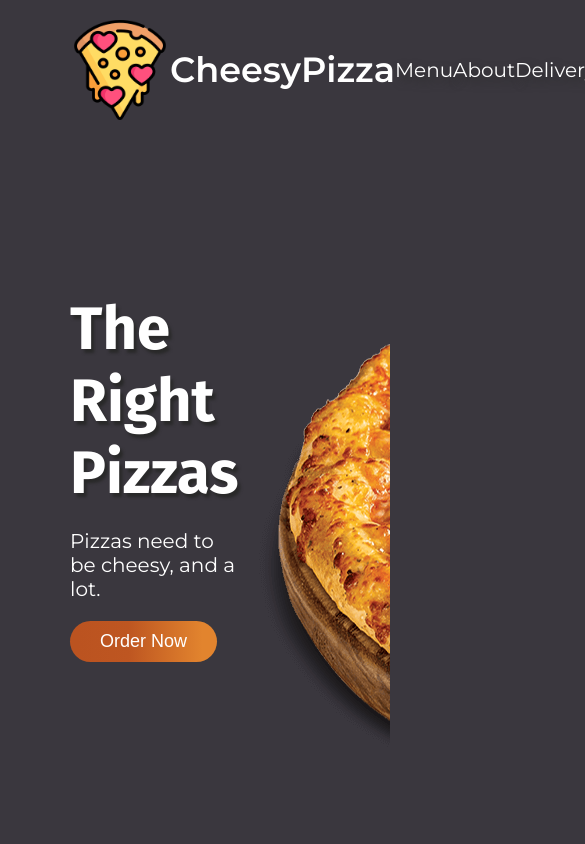
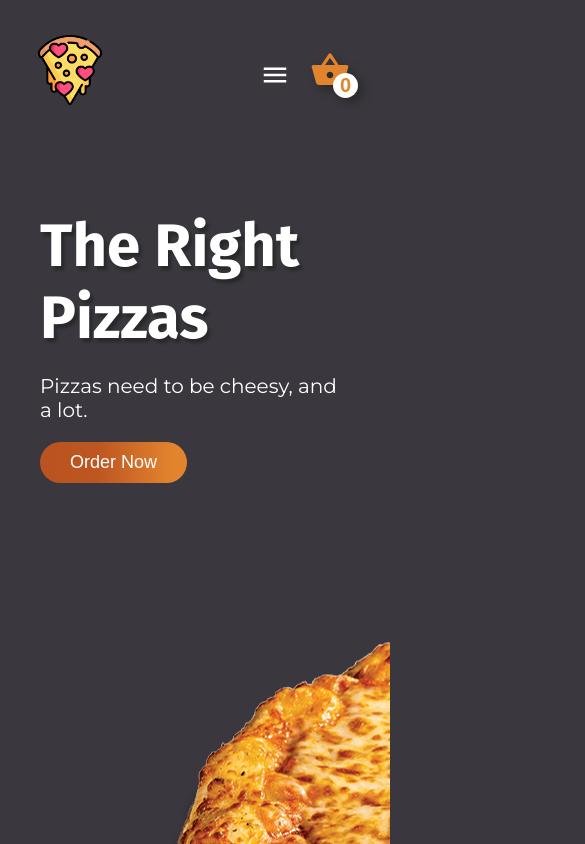
Before and after one commit to OdearOgy/cheesy_pizza_frontend, a React (Create React App) app: page / in a window 390 px wide. Shown: the top 844 px of the page, 585 px wide, since content can reach past the window. Built offline with nearby package versions, Linux system fonts and the light colour scheme.

Commit message:
Added Responsiveness

```diff
--- a/src/components/Navbar.js
+++ b/src/components/Navbar.js
@@ -1,9 +1,9 @@
-import React from 'react';
+import React, { useState } from 'react';
 import { useDispatch, useSelector } from 'react-redux';
 import { Link } from 'react-router-dom';
 import { toggle as toggleCart, selectCart } from '../features/cart/cartSlice';
 import { Cart } from '../features/cart/Cart';
-import { MdShoppingBasket } from 'react-icons/md';
+import { MdShoppingBasket, MdMenu, MdClose } from 'react-icons/md';
 
 import { NavbarStls as styles } from '../styles';
 import Logo from '../assets/images';
@@ -11,27 +11,51 @@ import Logo from '../assets/images';
 function Header() {
 	const cart = useSelector(selectCart);
 	const dispatch = useDispatch();
+	const [menuOpen, setMenuOpen] = useState(false);
+
+	const toggleMenu = (state) => setMenuOpen(state);
+
+	const links = [
+		{
+			url: '/menu',
+			content: 'Menu',
+		},
+		{
+			url: '/about',
+			content: 'About',
+		},
+		{
+			url: '/delivery',
+			content: 'Delivery',
+		},
+		{
+			url: '/contact',
+			content: 'Contact',
+		},
+	];
+
 	return (
 		<header className={styles.header}>
 			<Link className={styles.header__logo} to='/'>
 				<img src={Logo} alt='Cheesy Logo' />
-				<span>CheesyPizza</span>
+				<span className={styles.logo__text}>CheesyPizza</span>
 			</Link>
-			<nav className={styles.header__links}>
-				<Link className={styles.link} to='/menu'>
-					Menu
-				</Link>
-				<Link className={styles.link} to='/about'>
-					About
-				</Link>
-				<Link className={styles.link} to='/delivery'>
-					Delivery
-				</Link>
-				<Link className={styles.link} to='/contact'>
-					Contact
-				</Link>
+			<nav className={menuOpen ? `${styles.mobile__links} ${styles.header__links}` : styles.header__links}>
+				{links.map((link, key) => (
+					<Link key={key} className={styles.link} to={link.url} onClick={() => toggleMenu(false)}>
+						{link.content}
+					</Link>
+				))}
+
+				<button className={`${styles.nav__hamburger} ${styles.nav__close}`} onClick={() => toggleMenu(false)}>
+					<MdClose />
+				</button>
 			</nav>
+
 			<div className={styles.header__cart}>
+				<button className={styles.nav__hamburger} onClick={() => toggleMenu(true)}>
+					<MdMenu />
+				</button>
 				<button className={styles.cart__btn} onClick={() => dispatch(toggleCart())}>
 					<MdShoppingBasket />
 					<span className={styles.cart__counter}>{cart.length}</span>
--- a/src/features/cart/Cart.js
+++ b/src/features/cart/Cart.js
@@ -15,6 +15,7 @@ export function Cart() {
 
 	return (
 		<div className={isOpen ? styles.cart__open : styles.cart__closed}>
+			<div className={styles.cart__header}>
 				<button
 					className={styles.close__btn}
 					onClick={() => {
@@ -23,6 +24,7 @@ export function Cart() {
 					<MdClose />
 				</button>
 				<h2 className={styles.cart__title}> Cart </h2>
+			</div>
 			{cart.length > 0 ? (
 				<>
 					<div className={styles.cart__items}>
@@ -30,11 +32,13 @@ export function Cart() {
 							<CartItem key={key} item={item} />
 						))}
 					</div>
+					<div className={styles.cart__footer}>
 						<div className={styles.total__info}>
 							<span>Total: </span>
 							<span className={styles.total__price}> ${totalPrice} </span>
 						</div>
 						<CustomButton className={styles.order__btn} content='Order' />
+					</div>
 				</>
 			) : (
 				<h4 className={styles.cart__empty}>Your cart is empty</h4>
--- a/src/features/cart/Cart.module.css
+++ b/src/features/cart/Cart.module.css
@@ -1,6 +1,7 @@
 .cart__open {
   display: grid;
-	grid-template-rows: 0.2fr 1fr 0.5fr 0.2fr;
+  grid-template-rows: 0.2fr 1.5fr 0.5fr;
+  grid-template-areas: 'header''items''footer';
   justify-items: center;
   position: absolute;
   z-index: 1;
@@ -12,7 +13,10 @@
   padding: 2rem;
   overflow: visible;
   background: var(--light-black);
+
+  /* AutoPrefixer ¯\_(ツ)_/¯ */
   filter: drop-shadow(0.6rem 0.4rem 0.5rem var(--black));
+  -webkit-filter: drop-shadow(0.6rem 0.4rem 0.5rem var(--black));
   border-radius: 0.8rem;
   -webkit-border-radius: 0.8rem;
   -moz-border-radius: 0.8rem;
@@ -20,21 +24,13 @@
   -o-border-radius: 0.8rem;
   -webkit-animation: open__cart 0.5s ease;
   animation: open__cart 0.5s ease;
+  transition: all .2s linear;
+  -webkit-transition: all .2s linear;
+  -moz-transition: all .2s linear;
+  -ms-transition: all .2s linear;
+  -o-transition: all .2s linear;
 }
 
-@keyframes open__cart {
-	0% {
-		min-width: 0;
-		min-height: 0;
-		opacity: 0;
-	}
-	50% {
-		opacity: 0;
-	}
-	100% {
-		opacity: 1;
-	}
-}
 
 .cart__open::before {
   content: '';
@@ -62,11 +58,14 @@
   text-align: center;
   width: 100%;
 }
-.cart__empty::-webkit-scrollbar {
-	display: none;
+
+
+.cart__header {
+  grid-area: header;
 }
 
 .cart__items {
+  grid-area: items;
   overflow: hidden scroll;
   max-height: 20vh;
   width: 100%;
@@ -112,6 +111,12 @@
   place-self: center end;
 }
 
+.cart__footer {
+  grid-area: footer;
+  position: relative;
+  justify-self: stretch;
+}
+
 .total__info {
   justify-self: stretch;
   margin: 0 4rem;
@@ -119,7 +124,10 @@
 }
 
 .order__btn {
-	transform: translate(0, 100%);
+  transform: translate(-50%, 100%);
+  position: absolute;
+  bottom: 0;
+  left: 50%;
 }
 
 .close__btn {
@@ -128,3 +136,54 @@
   top: 5%;
   right: 5%;
 }
+
+
+
+@media(max-width: 1640px) {
+  .cart__open {
+    min-width: 40vw;
+  }
+
+}
+
+
+@media (max-width: 1200px) {
+  .cart__open {
+    width: 70vw;
+    height: 75vh;
+    position: fixed;
+    right: unset;
+    top: 50%;
+    left: 50%;
+    transform: translate(-50%, -50%);
+    -webkit-transform: translate(-50%, -50%);
+    -moz-transform: translate(-50%, -50%);
+    -ms-transform: translate(-50%, -50%);
+    -o-transform: translate(-50%, -50%);
+  }
+
+  .cart__open::before {
+    display: none;
+  }
+
+  .cart__items {
+    max-height: 50vh;
+  }
+
+}
+
+@keyframes open__cart {
+  0% {
+    min-width: 0;
+    min-height: 0;
+    opacity: 0;
+  }
+
+  50% {
+    opacity: 0;
+  }
+
+  100% {
+    opacity: 1;
+  }
+}
--- a/src/styles/navbar.module.css
+++ b/src/styles/navbar.module.css
@@ -8,11 +8,13 @@ a {
   align-items: center;
   justify-content: space-between;
   grid-template-columns: 0.5fr 1fr 0.2fr;
+  grid-template-areas: 'logo links cart';
   font-size: 2rem;
   padding: 2rem 7rem;
 }
 
 .header__logo {
+  grid-area: logo;
   font-weight: 700;
   font-size: 3.5rem;
   color: var(--white);
@@ -22,9 +24,16 @@ a {
 
 .header__logo img {
   width: 10rem;
+  transform: scale(0.7);
+  -webkit-transform: scale(0.7);
+  -moz-transform: scale(0.7);
+  -ms-transform: scale(0.7);
+  -o-transform: scale(0.7);
 }
 
+
 .header__links {
+  grid-area: links;
   display: flex;
   justify-content: space-evenly;
   align-items: center;
@@ -34,6 +43,7 @@ a {
 .link {
   color: var(--white);
   filter: drop-shadow(0.5rem 0.5rem 0.5rem var(--black));
+  -webkit-filter: drop-shadow(0.5rem 0.5rem 0.5rem var(--black));
   position: relative;
 }
 
@@ -59,21 +69,36 @@ a {
 }
 
 .header__cart {
+  grid-area: cart;
   position: relative;
+  display: flex;
+  justify-content: flex-start;
+  align-items: center;
 }
+
+
+.nav__hamburger {
+  display: none;
+  place-items: center;
+  border: none;
+  background: transparent;
+  font-size: 3rem;
+  color: currentColor;
+  cursor: pointer;
+}
+
 
 .cart__btn {
   display: grid;
   place-items: center;
   position: relative;
-
   padding: 2rem;
-
   cursor: pointer;
   border: none;
   background: transparent;
   color: var(--light-red-orange);
   filter: drop-shadow(0.5rem 0.5rem 0.5rem var(--black));
+  -webkit-filter: drop-shadow(0.5rem 0.5rem 0.5rem var(--black));
   font-size: 4rem;
 }
 
@@ -95,3 +120,87 @@ a {
   -ms-border-radius: 50%;
   -o-border-radius: 50%;
 }
+
+
+
+@media (max-width: 1200px) {
+
+  .header {
+    grid-template-columns: 0.5fr 1fr;
+    grid-template-areas: 'logo cart';
+
+  }
+
+  .header__links {
+    display: none;
+  }
+
+  .mobile__links {
+    display: flex;
+    flex-direction: column;
+    justify-content: space-evenly;
+    align-items: center;
+    margin: 0 auto;
+    z-index: 1;
+    background: var(--black);
+    position: fixed;
+    top: 0;
+    left: 0;
+    width: 100%;
+    height: 100%;
+    transition: all .2s linear;
+    -webkit-transition: all .2s linear;
+    -moz-transition: all .2s linear;
+    -ms-transition: all .2s linear;
+    -o-transition: all .2s linear;
+    animation: toggle__menu .4s linear;
+    -webkit-animation: toggle__menu .4s linear;
+  }
+
+  .header__cart {
+    justify-content: flex-end;
+    align-items: baseline;
+  }
+
+  .nav__hamburger {
+    display: grid;
+  }
+
+  .nav__close {
+    display: grid;
+    position: absolute;
+    top: 5%;
+    right: 5%;
+  }
+
+}
+
+@media (max-width: 768px) {
+  .header {
+    padding: 2rem;
+  }
+
+  .header__logo span {
+    display: none;
+  }
+
+}
+
+
+@keyframes toggle__menu {
+  0% {
+    opacity: 0;
+    top: 0;
+  }
+
+  50% {
+    opacity: 0;
+    top: 100%;
+  }
+
+  100% {
+    opacity: 1;
+    width: 100%;
+    height: 100%;
+  }
+}
--- a/src/styles/sections/header.module.css
+++ b/src/styles/sections/header.module.css
@@ -4,7 +4,7 @@
   align-items: center;
   overflow: hidden;
   width: 100%;
-  height: 80vh;
+  height: 90vh;
   padding: 2rem 7rem;
 }
 
@@ -14,8 +14,9 @@
   display: grid;
   row-gap: 2rem;
   align-items: center;
-  align-content: center;
+  align-content: flex-start;
   justify-items: start;
+  padding: 0 2rem;
 }
 
 .title {
@@ -33,3 +34,42 @@
   width: 70%;
   height: 80vh;
 }
+
+@media (max-width: 1200px) {
+
+  .head {
+    flex-direction: column;
+    align-items: flex-start;
+    justify-content: flex-start;
+    height: auto;
+    padding: 5rem 7rem;
+  }
+
+  .head__text {
+    margin: 5rem 0 0;
+  }
+
+  .head__text,
+  .head__img {
+    width: 100%;
+    padding: 0 2.5rem;
+  }
+
+}
+
+@media (max-width: 768px) {
+  .head {
+    padding: 2rem 4rem;
+  }
+}
+
+@media (max-width: 640px) {
+  .head {
+    flex-direction: column;
+  }
+
+  .head__text,
+  .head__img {
+    padding: 0;
+  }
+}
--- a/src/styles/sections/menu.module.css
+++ b/src/styles/sections/menu.module.css
@@ -19,7 +19,7 @@
   grid-template-columns: repeat(3, 1fr);
   row-gap: 15rem;
   column-gap: 10rem;
-  max-width: 65vw;
+  max-width: 80vw;
   margin: 5rem auto;
 }
 
@@ -28,3 +28,22 @@
   background: transparent;
   padding: 1rem 3rem;
 }
+
+
+@media(max-width: 1640px) {
+  .items {
+    grid-template-columns: repeat(2, 1fr);
+  }
+}
+
+@media(max-width: 1200px) {
+  .items {
+    max-width: 100vw;
+  }
+}
+
+@media(max-width: 768px) {
+  .items {
+    grid-template-columns: 1fr;
+  }
+}
```
Lines whose indentation alone changed are shown as unchanged.
